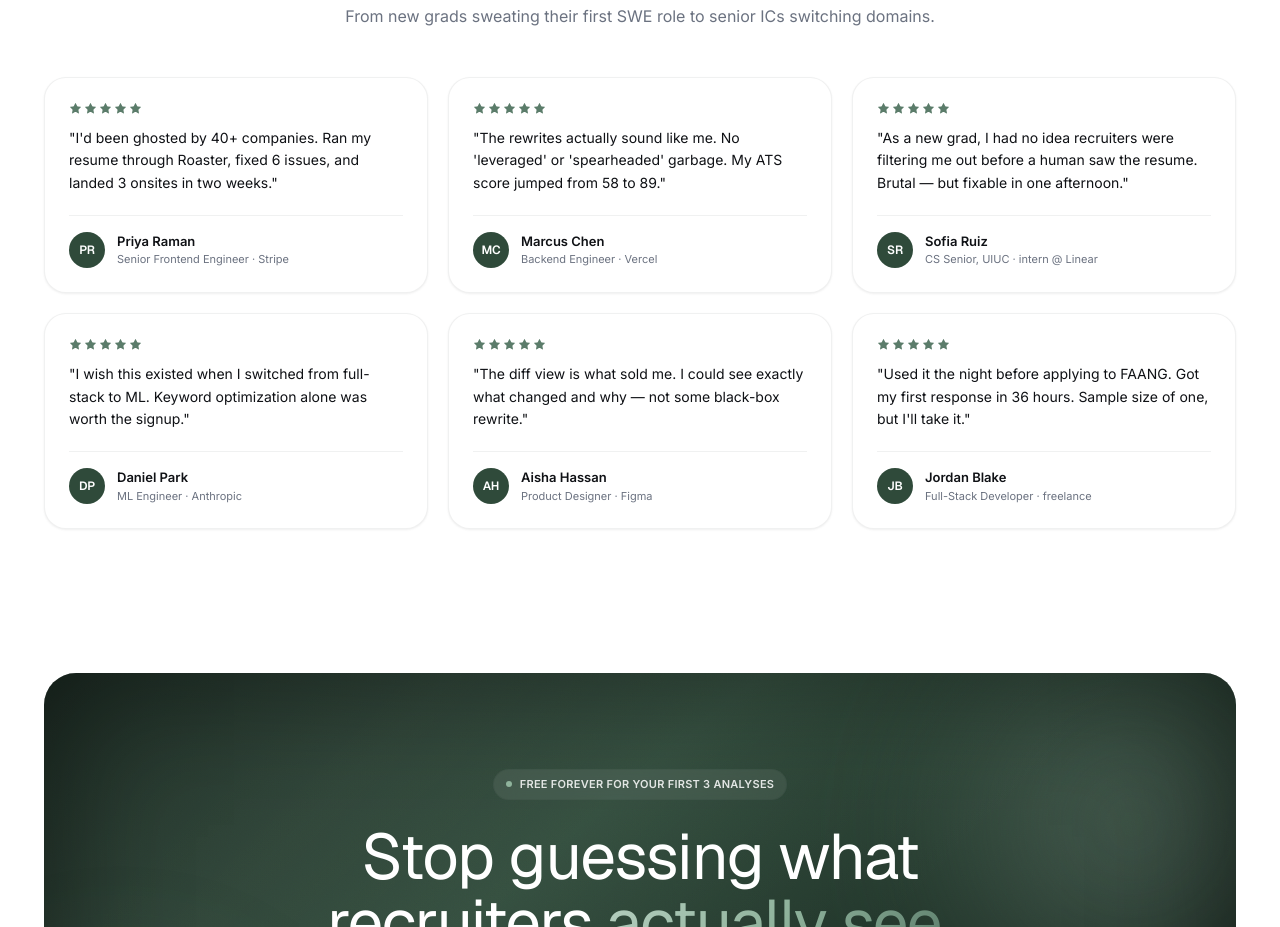
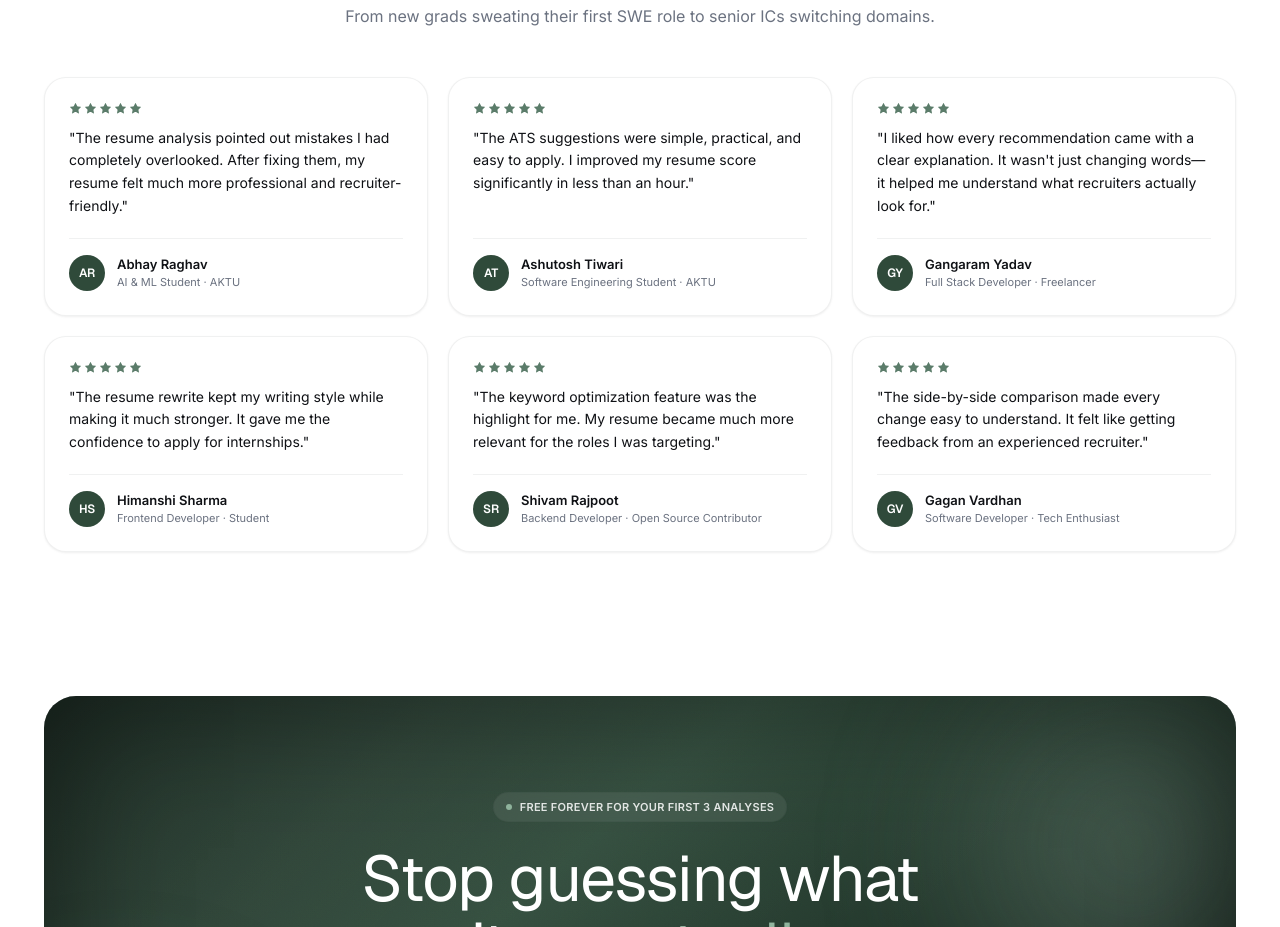
Before and after one commit to abhayraghav12v-ops/Ai-Resume-Checker, a React (Vite) app in the folder frontend/AiResumeChecker/: page / in a window 1280 px wide. Shown: the part 5200-6127 px from the top of the page. Built offline with nearby package versions, Linux system fonts and the light colour scheme; no server answers; what @react-pdf/renderer would draw is missing.

Commit message:
Update testimonials with new placeholder data

```diff
--- a/frontend/AiResumeChecker/src/components/landing/TestimonialsSection.jsx
+++ b/frontend/AiResumeChecker/src/components/landing/TestimonialsSection.jsx
@@ -5,51 +5,51 @@ import { SectionHeader } from "./FeaturesSection";
 const TESTIMONIALS = [
  {
   quote:
-      "I'd been ghosted by 40+ companies. Ran my resume through Roaster, fixed 6 issues, and landed 3 onsites in two weeks.",
-    name: "Priya Raman",
-    role: "Senior Frontend Engineer",
-    company: "Stripe",
-    initials: "PR",
+    "The resume analysis pointed out mistakes I had completely overlooked. After fixing them, my resume felt much more professional and recruiter-friendly.",
+  name: "Abhay Raghav",
+  role: "AI & ML Student",
+  company: "AKTU",
+  initials: "AR",
 },
 {
   quote:
-      "The rewrites actually sound like me. No 'leveraged' or 'spearheaded' garbage. My ATS score jumped from 58 to 89.",
-    name: "Marcus Chen",
-    role: "Backend Engineer",
-    company: "Vercel",
-    initials: "MC",
+    "The ATS suggestions were simple, practical, and easy to apply. I improved my resume score significantly in less than an hour.",
+  name: "Ashutosh Tiwari",
+  role: "Software Engineering Student",
+  company: "AKTU",
+  initials: "AT",
 },
 {
   quote:
-      "As a new grad, I had no idea recruiters were filtering me out before a human saw the resume. Brutal — but fixable in one afternoon.",
-    name: "Sofia Ruiz",
-    role: "CS Senior, UIUC",
-    company: "intern @ Linear",
+    "I liked how every recommendation came with a clear explanation. It wasn't just changing words—it helped me understand what recruiters actually look for.",
+  name: "Gangaram Yadav",
+  role: "Full Stack Developer",
+  company: "Freelancer",
+  initials: "GY",
+},
+{
+  quote:
+    "The resume rewrite kept my writing style while making it much stronger. It gave me the confidence to apply for internships.",
+  name: "Himanshi Sharma",
+  role: "Frontend Developer",
+  company: "Student",
+  initials: "HS",
+},
+{
+  quote:
+    "The keyword optimization feature was the highlight for me. My resume became much more relevant for the roles I was targeting.",
+  name: "Shivam Rajpoot",
+  role: "Backend Developer",
+  company: "Open Source Contributor",
   initials: "SR",
 },
 {
   quote:
-      "I wish this existed when I switched from full-stack to ML. Keyword optimization alone was worth the signup.",
-    name: "Daniel Park",
-    role: "ML Engineer",
-    company: "Anthropic",
-    initials: "DP",
-  },
-  {
-    quote:
-      "The diff view is what sold me. I could see exactly what changed and why — not some black-box rewrite.",
-    name: "Aisha Hassan",
-    role: "Product Designer",
-    company: "Figma",
-    initials: "AH",
-  },
-  {
-    quote:
-      "Used it the night before applying to FAANG. Got my first response in 36 hours. Sample size of one, but I'll take it.",
-    name: "Jordan Blake",
-    role: "Full-Stack Developer",
-    company: "freelance",
-    initials: "JB",
+    "The side-by-side comparison made every change easy to understand. It felt like getting feedback from an experienced recruiter.",
+  name: "Gagan Vardhan",
+  role: "Software Developer",
+  company: "Tech Enthusiast",
+  initials: "GV",
 },
 ];
 
```
Lines whose indentation alone changed are shown as unchanged.
